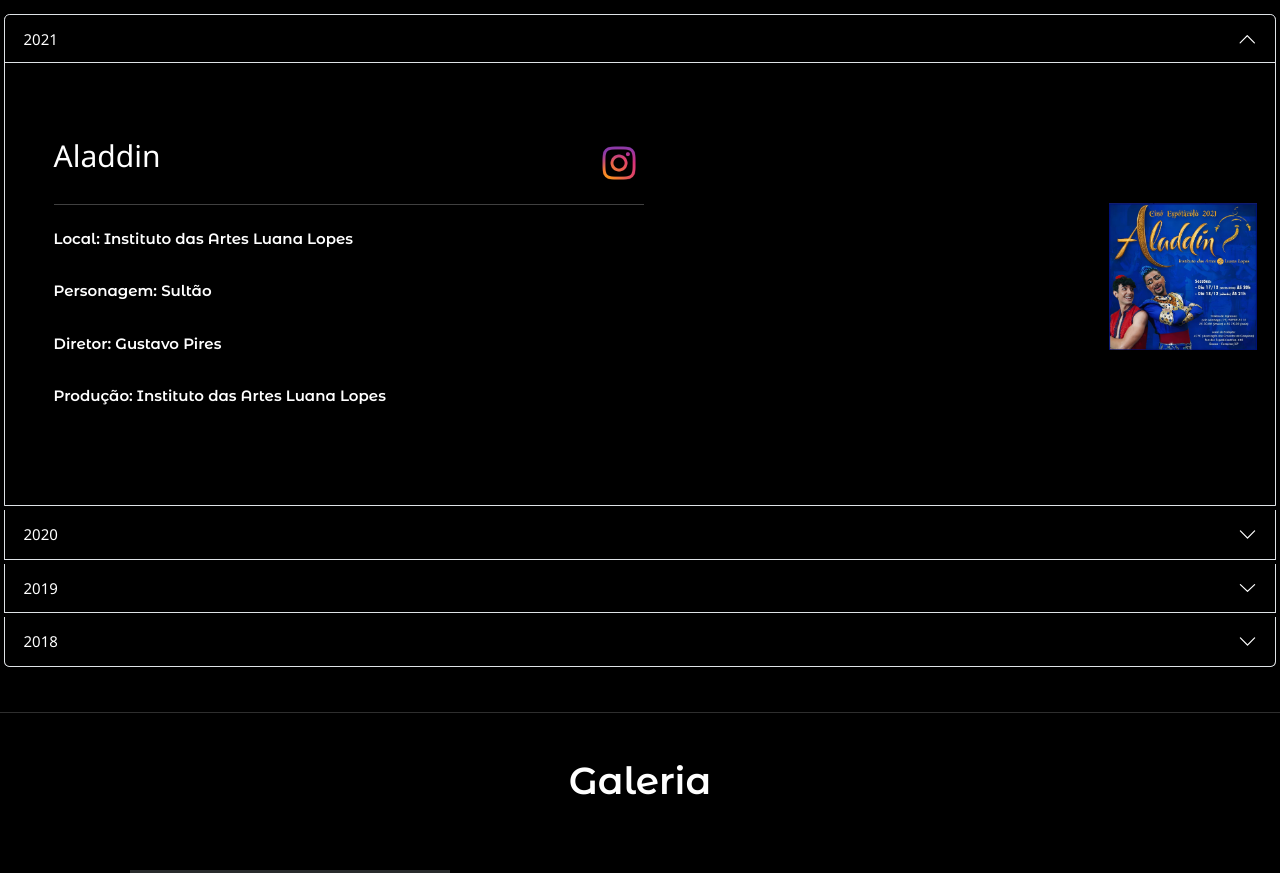
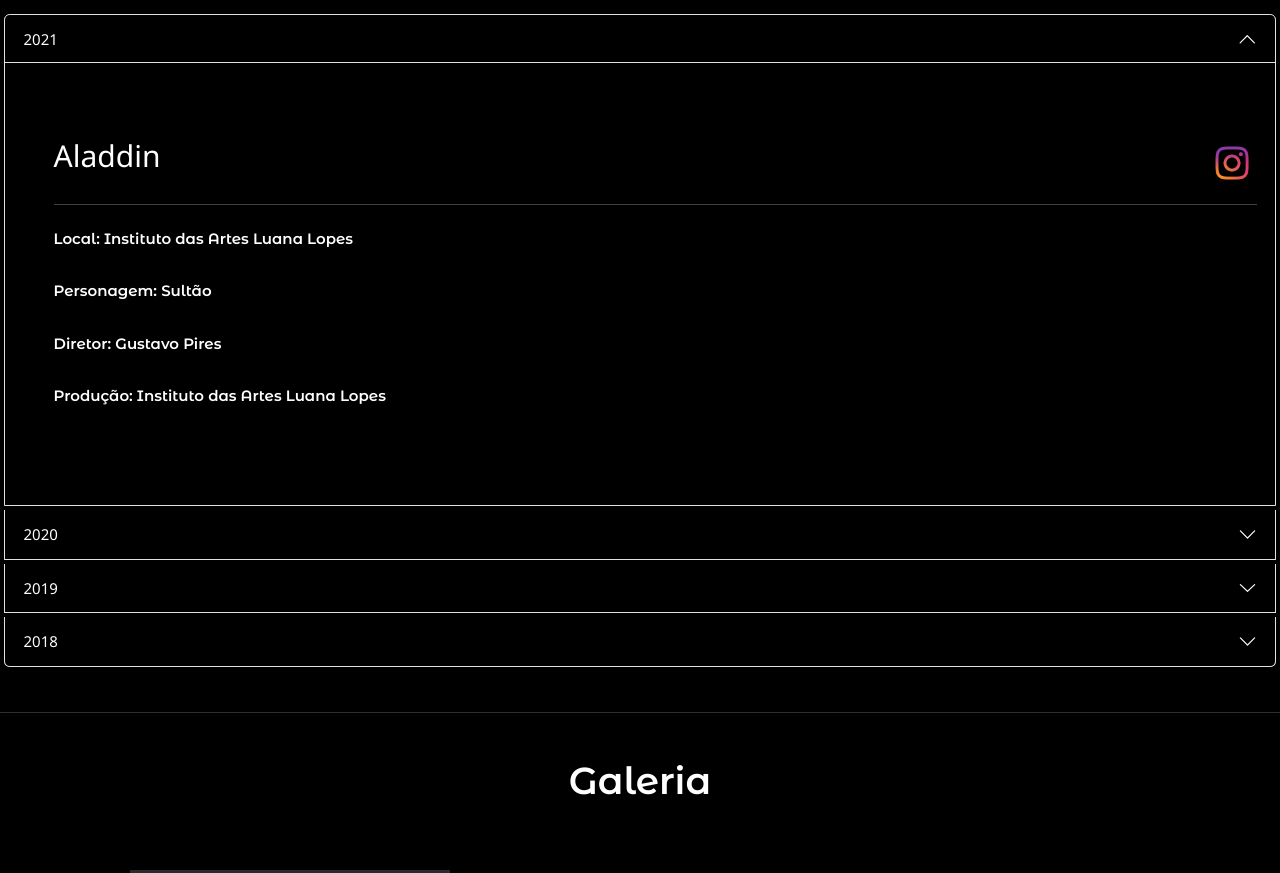
Before and after one commit to William-Galvao/lucascalzoni, a React (Create React App) app: page /home in a window 1280 px wide. Shown: the part 880-1753 px from the top of the page. Built offline with nearby package versions, Linux system fonts and the light colour scheme.

Commit message:
style: removed all the images from works

```diff
--- a/src/Components/Show.jsx
+++ b/src/Components/Show.jsx
@@ -22,11 +22,6 @@ export default function Show(props) {
         <p className="py-2">{`Diretor: ${props.director}`}</p>
         <p className="py-2">{`Produção: ${props.producer}`}</p>
       </div>
-      <div className="col-sm d-flex align-items-sm-center text-end">
-        <a target="_blank" rel="noopener noreferrer" href={props.link}>
-          <img src={props.src} alt={`${props.alt}`} className="w-25" />
-        </a>
-      </div>
     </li>
   );
 }
--- a/src/Components/Works.jsx
+++ b/src/Components/Works.jsx
@@ -1,10 +1,3 @@
-import moana from "../Images/shows/moana.png";
-import aladdin from "../Images/shows/aladdin.png";
-import guardioes from "../Images/shows/guardioes.png";
-import hairspray from "../Images/shows/hairspray.png";
-import mammamia from "../Images/shows/mammamia.png";
-import reidoshow from "../Images/shows/reidoshow.png";
-import viva from "../Images/shows/viva.png";
 import Show from "./Show";
 
 export default function Works() {
@@ -45,9 +38,6 @@ export default function Works() {
                     character="Sultão"
                     director="Gustavo Pires"
                     producer="Instituto das Artes Luana Lopes"
-                    src={aladdin}
-                    alt={aladdin}
-                    link={aladdin}
                     instagram="https://www.instagram.com/p/CXW-FDHPlJT/?utm_source=ig_web_copy_link"
                   />
                 </ul>
@@ -81,9 +71,6 @@ export default function Works() {
                     character="Breu"
                     director="Vinicius Conrad"
                     producer="Instituto das Artes Luana Lopes"
-                    src={guardioes}
-                    alt={guardioes}
-                    link={guardioes}
                     instagram="https://www.instagram.com/p/CIiz-MTHEkF/?utm_source=ig_web_copy_link"
                   />
                 </ul>
@@ -117,9 +104,6 @@ export default function Works() {
                     character="Pai do Miguel"
                     director="Vinicius Conrad"
                     producer="Instituto das Artes Luana Lopes"
-                    src={viva}
-                    alt={viva}
-                    link={viva}
                     instagram="https://www.instagram.com/p/B0rDPhsHjaq/?utm_source=ig_web_copy_link"
                   />
                   <Show
@@ -128,9 +112,6 @@ export default function Works() {
                     character="Corny Collins"
                     director="Vinicius Conrad"
                     producer="Instituto das Artes Luana Lopes"
-                    src={hairspray}
-                    alt={hairspray}
-                    link={hairspray}
                     instagram="https://www.instagram.com/p/B2o2TanHNZr/?utm_source=ig_web_copy_link"
                   />
                 </ul>
@@ -165,9 +146,6 @@ export default function Works() {
                     character="Ensemble"
                     director="Vinicius Conrad"
                     producer="Instituto das Artes Luana Lopes"
-                    src={moana}
-                    alt={moana}
-                    link={moana}
                     instagram="https://www.instagram.com/p/BrNxLJ8ntlu/?utm_source=ig_web_copy_link"
                   />
                   <Show
@@ -177,9 +155,6 @@ export default function Works() {
                     character="Pai do Phillip Carlyle | Ensemble"
                     director="Vinicius Conrad"
                     producer="Instituto das Artes Luana Lopes"
-                    src={reidoshow}
-                    alt={reidoshow}
-                    link={reidoshow}
                     instagram="https://www.instagram.com/p/BpSA0EkgL0c/?utm_source=ig_web_copy_link"
                   />
                   <Show
@@ -188,9 +163,6 @@ export default function Works() {
                     character="Harry"
                     director="Vinicius Conrad"
                     producer="Instituto das Artes Luana Lopes"
-                    src={mammamia}
-                    alt={mammamia}
-                    link={mammamia}
                     instagram="https://www.instagram.com/p/BqiGhCkAD0-/?utm_source=ig_web_copy_link"
                   />
                 </ul>
```
